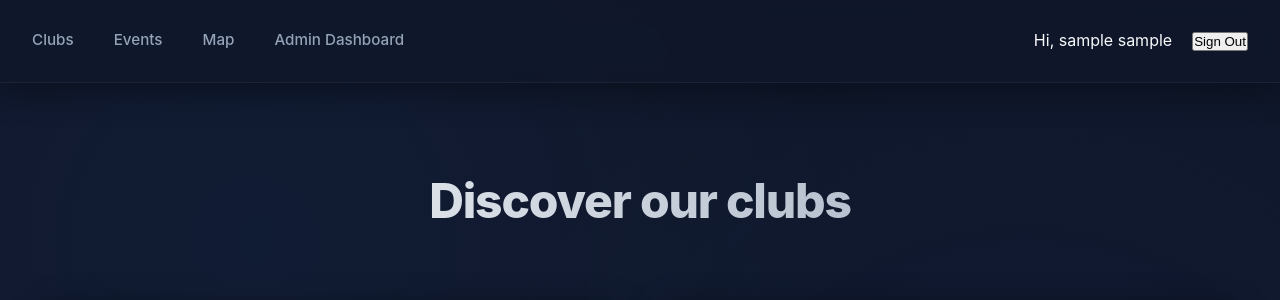
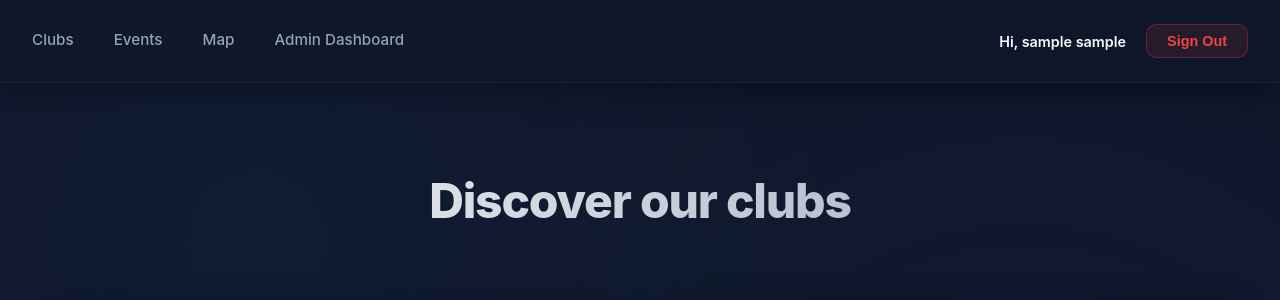
Before and after one commit to semah-soudeni/web-project, a PHP site: page /index.php in a window 1280 px wide. Shown: the top 300 px of the page. Run offline with PHP 8.4, Linux system fonts and the light colour scheme; the visitor is signed in with stand-in values (Sample User, id 1).

Commit message:
fix logout button

```diff
--- a/index.php
+++ b/index.php
@@ -35,11 +35,13 @@ if ($isLoggedIn) {
                 </div>
                 <div class="nav-login">
                    <?php if ($isLoggedIn): ?>
-                    <span>Hi, <?php echo htmlspecialchars($displayName, ENT_QUOTES, 'UTF-8'); ?></span>
-                    <form action="backend/logout.php" method="POST" style="display:inline;">
-                        <button type="submit" class="signout-btn">Sign Out</button>
-                    </form>
-                    <?php else: ?>
+                    <form action="backend/logout.php" method="POST" style="display:flex; align-items:center; gap:20px;">
+                        <span id="nav-user-name" style="font-weight:600;">
+                            <?php echo "Hi, " .htmlspecialchars($displayName, ENT_QUOTES, 'UTF-8'); ?>
+                        </span>
+                        <button id="nav-logout-btn" class="signin-btn">Sign Out</button>
+                        </form>
+                        <?php else: ?>
                     <a href="pages/signin.php" class="signin-btn">Sign In</a>
                     <a href="pages/signup.php" class="signup-btn">Sign Up</a>
                     <?php endif; ?>
```
